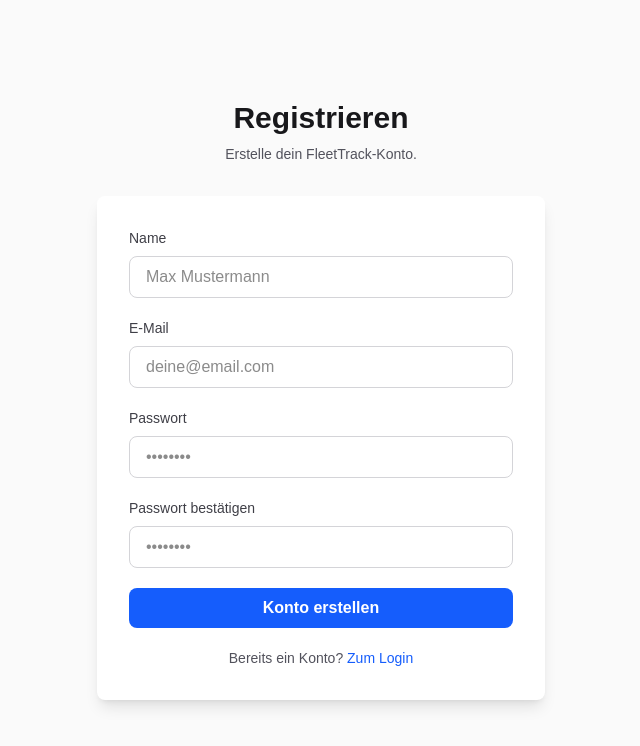
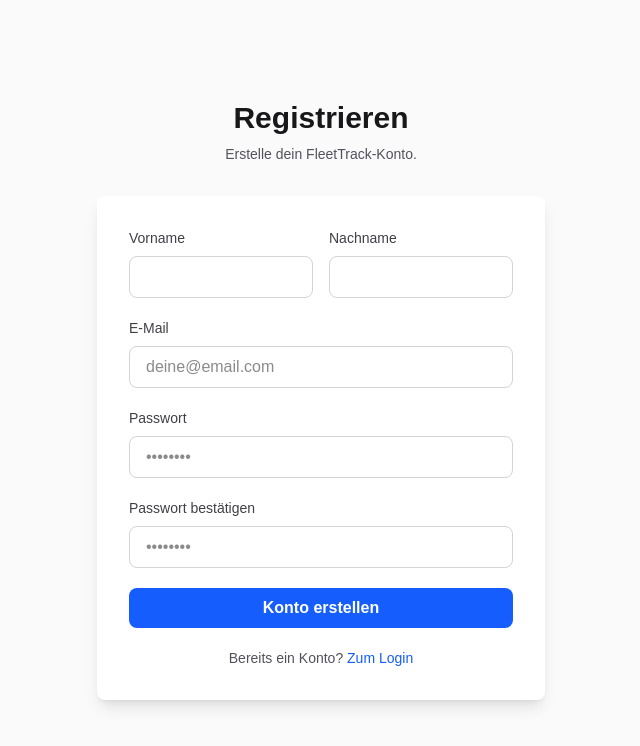
Before and after one commit to Scriby97/fleettrack-frontend, a Next.js app: page /register in a window 1280 px wide. Shown: the top 746 px of the page, without its empty margins (319-959 px from the left). Built offline with nearby package versions, Linux system fonts and the light colour scheme; no server answers.

Commit message:
We got now first and last name in registration

```diff
--- a/app/register/page.tsx
+++ b/app/register/page.tsx
@@ -15,7 +15,8 @@ export default function RegisterPage() {
   const [email, setEmail] = useState('')
   const [password, setPassword] = useState('')
   const [confirmPassword, setConfirmPassword] = useState('')
-  const [fullName, setFullName] = useState('')
+  const [firstName, setFirstName] = useState('')
+  const [lastName, setLastName] = useState('')
   const [loading, setLoading] = useState(false)
   const [error, setError] = useState<string | null>(null)
 
@@ -37,7 +38,8 @@ export default function RegisterPage() {
 
     try {
       const { error: signUpError } = await signUp(email, password, {
-        fullName,
+        firstName,
+        lastName,
       })
 
       if (signUpError) {
@@ -66,19 +68,34 @@ export default function RegisterPage() {
 
         <div className="bg-white dark:bg-zinc-800 shadow-lg rounded-lg p-8">
           <form onSubmit={handleSubmit} className="space-y-5">
+            <div className="grid grid-cols-1 sm:grid-cols-2 gap-4">
               <div>
-              <label htmlFor="fullName" className="block text-sm font-medium text-zinc-700 dark:text-zinc-300 mb-2">
-                {t('nameLabel')}
+                <label htmlFor="firstName" className="block text-sm font-medium text-zinc-700 dark:text-zinc-300 mb-2">
+                  {t('firstNameLabel')}
                 </label>
                 <input
-                id="fullName"
+                  id="firstName"
                   type="text"
                   required
-                value={fullName}
-                onChange={(e) => setFullName(e.target.value)}
+                  value={firstName}
+                  onChange={(e) => setFirstName(e.target.value)}
                   className="w-full px-4 py-2 border border-zinc-300 dark:border-zinc-600 rounded-lg focus:ring-2 focus:ring-blue-500 dark:bg-zinc-700 dark:text-zinc-100"
-                placeholder="Max Mustermann"
                 />
+              </div>
+
+              <div>
+                <label htmlFor="lastName" className="block text-sm font-medium text-zinc-700 dark:text-zinc-300 mb-2">
+                  {t('lastNameLabel')}
+                </label>
+                <input
+                  id="lastName"
+                  type="text"
+                  required
+                  value={lastName}
+                  onChange={(e) => setLastName(e.target.value)}
+                  className="w-full px-4 py-2 border border-zinc-300 dark:border-zinc-600 rounded-lg focus:ring-2 focus:ring-blue-500 dark:bg-zinc-700 dark:text-zinc-100"
+                />
+              </div>
             </div>
 
             <div>
--- a/lib/auth/AuthProvider.tsx
+++ b/lib/auth/AuthProvider.tsx
@@ -28,7 +28,7 @@ interface AuthContextType {
   hasOrganization: boolean
   canManageOrganization: boolean
   signIn: (email: string, password: string) => Promise<{ error: AuthError | null }>
-  signUp: (email: string, password: string, metadata?: { fullName?: string, role?: string }) => Promise<{ error: AuthError | null }>
+  signUp: (email: string, password: string, metadata?: { firstName?: string, lastName?: string, role?: string }) => Promise<{ error: AuthError | null }>
   signOut: () => Promise<void>
   refreshUserRole: () => Promise<void>
   refreshOrganizations: () => Promise<void>
@@ -288,7 +288,7 @@ export function AuthProvider({ children }: { children: React.ReactNode }) {
     return { error }
   }
 
-  const signUp = async (email: string, password: string, metadata?: { fullName?: string, role?: string }) => {
+  const signUp = async (email: string, password: string, metadata?: { firstName?: string, lastName?: string, role?: string }) => {
     const { error } = await supabase.auth.signUp({
       email,
       password,
--- a/messages/de.json
+++ b/messages/de.json
@@ -175,8 +175,8 @@
   "register": {
     "title": "Registrieren",
     "subtitle": "Erstelle dein FleetTrack-Konto.",
-    "nameLabel": "Name",
-    "namePlaceholder": "Max Mustermann",
+    "firstNameLabel": "Vorname",
+    "lastNameLabel": "Nachname",
     "emailLabel": "E-Mail",
     "passwordLabel": "Passwort",
     "confirmPasswordLabel": "Passwort bestätigen",
--- a/messages/en.json
+++ b/messages/en.json
@@ -175,8 +175,8 @@
   "register": {
     "title": "Register",
     "subtitle": "Create your FleetTrack account.",
-    "nameLabel": "Name",
-    "namePlaceholder": "John Doe",
+    "firstNameLabel": "First name",
+    "lastNameLabel": "Last name",
     "emailLabel": "Email",
     "passwordLabel": "Password",
     "confirmPasswordLabel": "Confirm password",
--- a/messages/fr.json
+++ b/messages/fr.json
@@ -175,8 +175,8 @@
   "register": {
     "title": "S'inscrire",
     "subtitle": "Crée ton compte FleetTrack.",
-    "nameLabel": "Nom",
-    "namePlaceholder": "Jean Dupont",
+    "firstNameLabel": "Prénom",
+    "lastNameLabel": "Nom de famille",
     "emailLabel": "E-mail",
     "passwordLabel": "Mot de passe",
     "confirmPasswordLabel": "Confirmer le mot de passe",
--- a/messages/it.json
+++ b/messages/it.json
@@ -175,8 +175,8 @@
   "register": {
     "title": "Registrati",
     "subtitle": "Crea il tuo account FleetTrack.",
-    "nameLabel": "Nome",
-    "namePlaceholder": "Mario Rossi",
+    "firstNameLabel": "Nome",
+    "lastNameLabel": "Cognome",
     "emailLabel": "E-mail",
     "passwordLabel": "Password",
     "confirmPasswordLabel": "Conferma password",
```
Lines whose indentation alone changed are shown as unchanged.
